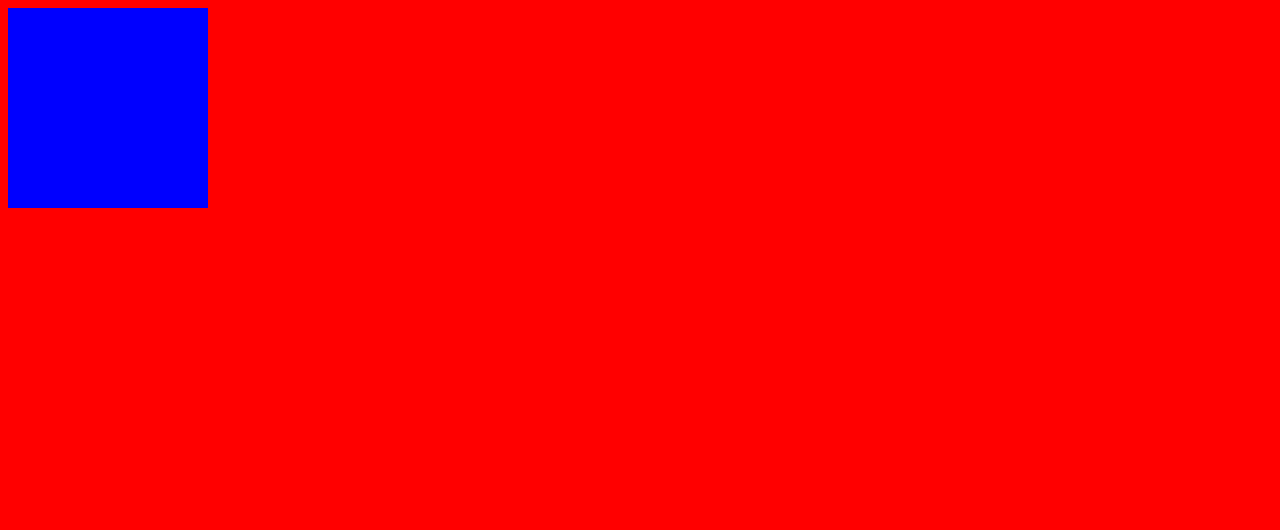
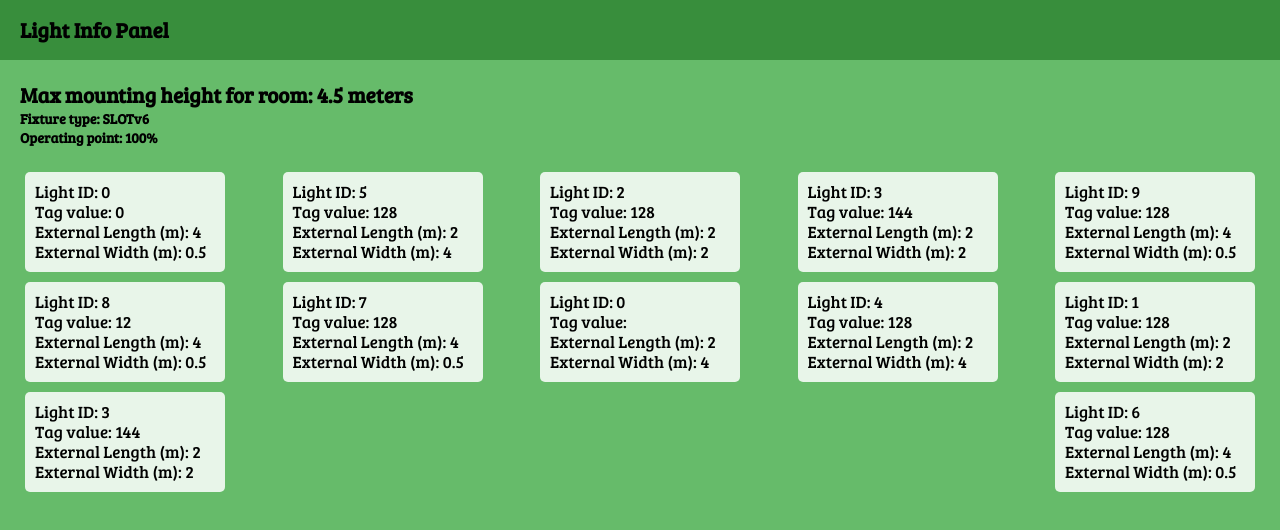
Before and after one commit to ajpaul/js-sandbox, a website: page handlebars/app/index.html in a window 1280 px wide. Drawn offline with nearby package versions, Linux system fonts and the light colour scheme.

Commit message:
Mini handlebars test

```diff
--- /dev/null
+++ b/handlebars/app/data/lights.js
@@ -0,0 +1,163 @@
+var json = {
+  "max_mounting_height": "4.5 meters",
+  "fixtureType": "SLOTv6",
+  "operatingPoint": "100%",
+  "lights": [
+    {
+      "tag": "0",
+      "id": 0,
+      "x1": -3.6576,
+      "x2": -3.6576,
+      "x3": -3.81,
+      "y1": -0.6096,
+      "y2": -1.8288,
+      "y3": -1.8288,
+      "z": 0,
+      "externalLength": 4,
+      "externalWidth": 0.5
+    },
+    {
+      "tag": "128",
+      "id": 5,
+      "x1": -3.048,
+      "x2": -3.048,
+      "x3": -4.2672,
+      "y1": -2.6416,
+      "y2": -2.8448,
+      "y3": -2.8448,
+      "z": 0,
+      "externalLength": 2,
+      "externalWidth": 4
+    },
+    {
+      "tag": "128",
+      "id": 2,
+      "x1": -3.048,
+      "x2": -3.048,
+      "x3": -3.6576,
+      "y1": -4.8768,
+      "y2": -5.4864,
+      "y3": -5.4864,
+      "z": 0,
+      "externalLength": 2,
+      "externalWidth": 2
+    },
+    {
+      "tag": "144",
+      "id": 3,
+      "x1": -3.048,
+      "x2": -3.048,
+      "x3": -3.6576,
+      "y1": -3.6576,
+      "y2": -4.2672,
+      "y3": -4.2672,
+      "z": 0,
+      "externalLength": 2,
+      "externalWidth": 2
+    },
+    {
+      "tag": "128",
+      "id": 9,
+      "x1": -3.048,
+      "x2": -3.048,
+      "x3": -3.2004,
+      "y1": -0.6096,
+      "y2": -1.8288,
+      "y3": -1.8288,
+      "z": 0,
+      "externalLength": 4,
+      "externalWidth": 0.5
+    },
+    {
+      "tag": "12",
+      "id": 8,
+      "x1": -2.4384,
+      "x2": -2.4384,
+      "x3": -2.5908,
+      "y1": -0.6096,
+      "y2": -1.8288,
+      "y3": -1.8288,
+      "z": 0,
+      "externalLength": 4,
+      "externalWidth": 0.5
+    },
+    {
+      "tag": "128",
+      "id": 7,
+      "x1": -1.8288,
+      "x2": -1.8288,
+      "x3": -1.9812,
+      "y1": -0.6096,
+      "y2": -1.8288,
+      "y3": -1.8288,
+      "z": 0,
+      "externalLength": 4,
+      "externalWidth": 0.5
+    },
+    {
+      "tag": null,
+      "id": 0,
+      "x1": -1.2192,
+      "x2": -1.2192,
+      "x3": -2.4384,
+      "y1": -15.8496,
+      "y2": -16.4592,
+      "y3": -16.4592,
+      "z": 0,
+      "externalLength": 2,
+      "externalWidth": 4
+    },
+    {
+      "tag": "128",
+      "id": 4,
+      "x1": -1.2192,
+      "x2": -1.2192,
+      "x3": -2.4384,
+      "y1": -2.6416,
+      "y2": -2.8448,
+      "y3": -2.8448,
+      "z": 0,
+      "externalLength": 2,
+      "externalWidth": 4
+    },
+    {
+      "tag": "128",
+      "id": 1,
+      "x1": -1.2192,
+      "x2": -1.2192,
+      "x3": -1.8288,
+      "y1": -4.8768,
+      "y2": -5.4864,
+      "y3": -5.4864,
+      "z": 0,
+      "externalLength": 2,
+      "externalWidth": 2
+    },
+    {
+      "tag": "144",
+      "id": 3,
+      "x1": -1.2192,
+      "x2": -1.2192,
+      "x3": -1.8288,
+      "y1": -3.6576,
+      "y2": -4.2672,
+      "y3": -4.2672,
+      "z": 0,
+      "externalLength": 2,
+      "externalWidth": 2
+    },
+    {
+      "tag": "128",
+      "id": 6,
+      "x1": -1.2192,
+      "x2": -1.2192,
+      "x3": -1.3716,
+      "y1": -0.6096,
+      "y2": -1.8288,
+      "y3": -1.8288,
+      "z": 0,
+      "externalLength": 4,
+      "externalWidth": 0.5
+    }
+  ]
+}
--- a/handlebars/app/index.html
+++ b/handlebars/app/index.html
@@ -4,13 +4,35 @@
     <meta charset="utf-8">
     <meta name="author" content="Adam Paul">
 
-    <title>Template</title>
+    <title>Handlebars</title>
 
     <link rel="stylesheet" href="css/styles.css">
+    <link href="https://fonts.googleapis.com/css?family=Bree+Serif" rel="stylesheet">
 </head>
 <body>
 
-    <div></div>
+    <header>
+        <h2>Light Info Panel</h2>
+    </header>
+    <div id="data-section"></div>
+
+    <script id="lights-template" type="text/x-handlebars-template">
+        <h2>Max mounting height for room: {{max_mounting_height}}</h2>
+        <h4>Fixture type: {{fixtureType}}</h4>
+        <h4>Operating point: {{operatingPoint}}</h4>
+        <div class="lights">
+            {{#lights}}
+                <div class="lights-tile">
+                    <div>Light ID: {{id}}</div>
+                    <div>Tag value: {{tag}}</div>
+                    <div>External Length (m): {{externalLength}}</div>
+                    <div>External Width (m): {{externalWidth}}</div>
+                </div>
+            {{/lights}}
+        </div>
+    </script>
+    <script src="../node_modules/handlebars/dist/handlebars.min.js"></script>
+    <script src="data/lights.js"></script>
     <script src="js/scripts.js"></script>
 </body>
 </html>
--- a/handlebars/app/js/scripts.js
+++ b/handlebars/app/js/scripts.js
@@ -1 +1,9 @@
-// comments
+document.addEventListener("DOMContentLoaded", function() {
+
+    var source = document.querySelector("#lights-template").innerHTML;
+    template = Handlebars.compile(source);
+
+    var html = template(json);
+    document.querySelector("#data-section").innerHTML = html;
+
+});
--- a/handlebars/app/less/styles.less
+++ b/handlebars/app/less/styles.less
@@ -1,19 +1,63 @@
-@red: #ff0000;
-@blue: #0000ff;
+@g-50: #e8f5e9;
+@g-100: #c8e6c9;
+@g-200: #a5d6a7;
+@g-300: #81c754;
+@g-400: #66bb6a;
+@g-500: #4caf50;
+@g-700: #388e3c;
 
 *, *::before, *::after {
     box-sizing: border-box;
 }
 
 body {
-    background: @red;
     height: 100vh;
     width: 100vw;
+    overflow-x: hidden;
+    background-color: @g-400;
+    margin: 0;
+    padding: 0;
+    font-size: 14px;
+    font-family: 'Bree Serif', serif;
+}
 
-    div {
-        background: @blue;
-        width: 200px;
-        height: 200px;
-    }
+header {
+    background-color: @g-700;
+    height: 60px;
+    line-height: 60px;
+    padding-left: 20px;
+}
 
+h1, h2, h4 {
+    margin: 0;
 }
+
+#data-section {
+    padding: 20px;
+}
+
+.lights {
+    display: flex;
+    align-items: center;
+    justify-content: space-between;
+    flex-direction: row;
+    flex-wrap: wrap;
+    margin-top: 20px;
+}
+
+
+.lights-tile {
+    margin: 5px;
+    width: 200px;
+    height: 100px;
+    background-color: @g-50;
+    border-radius: 5px;
+    transition: ease all .5s;
+    padding: 10px;
+    line-height: 20px;
+    font-size: 1.2em;
+}
+
+.lights-tile:hover {
+    background-color: @g-100;
+}
--- a/handlebars/package.json
+++ b/handlebars/package.json
@@ -10,6 +10,10 @@
   "license": "ISC",
   "devDependencies": {
     "gulp": "^3.9.1",
-    "gulp-less": "^3.3.0"
+    "gulp-less": "^3.3.0",
+    "gulp-livereload": "^3.8.1"
+  },
+  "dependencies": {
+    "handlebars": "^4.0.6"
   }
 }
```
Also changed, not shown: handlebars/app/data/lights.json (deleted, +0 -1 lines), handlebars/app/css/styles.css, handlebars/app/images/lights.jpg (added).
